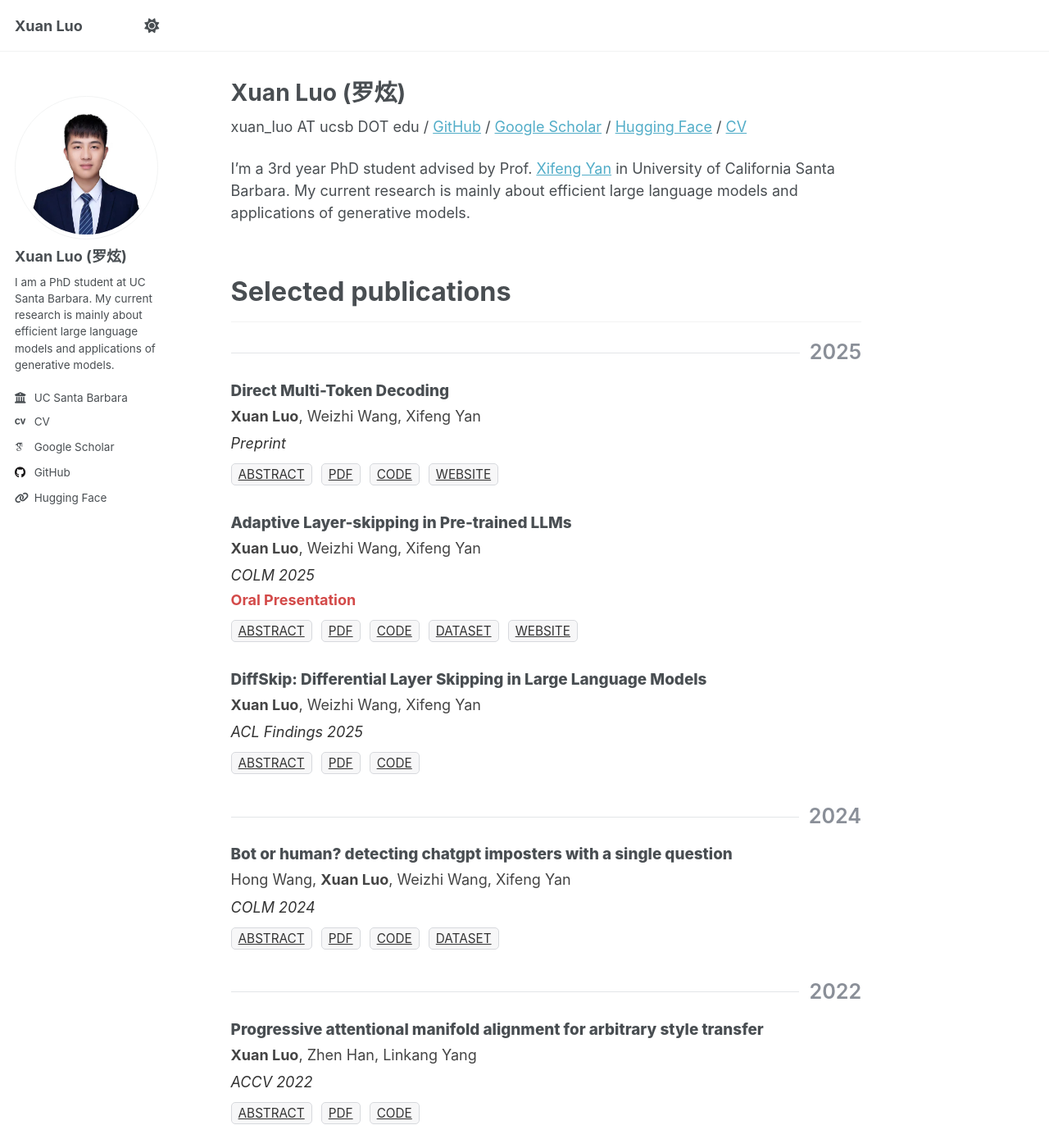
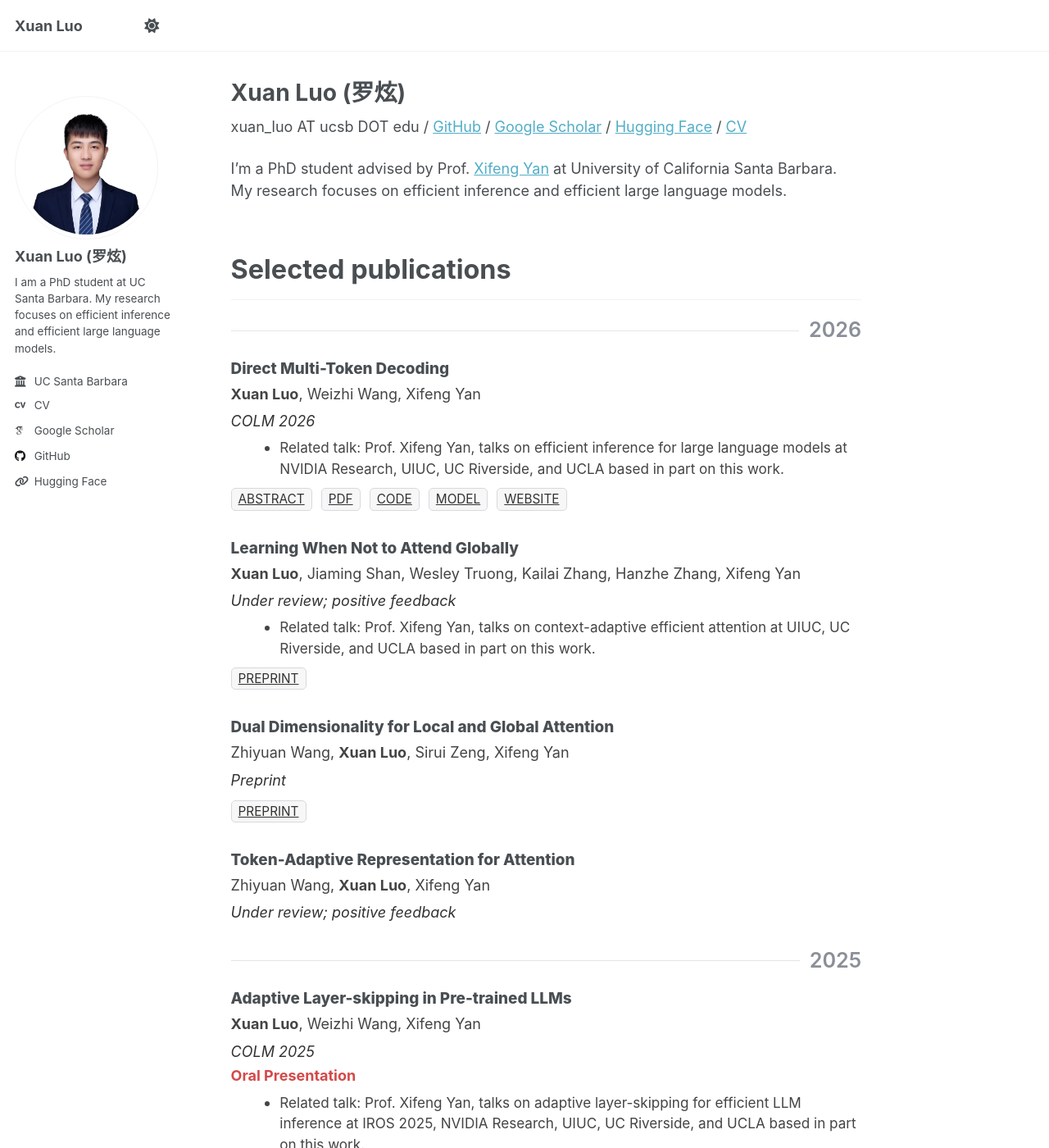
Before and after one commit to luoxuan-cs/luoxuan-cs.github.io, a Jekyll site: the page built from _pages/about.md, in a window 1280 px wide and 1400 px high. Shown: the whole window at 82% size. Built offline with Jekyll 4.4.1, drawn with Linux system fonts in a browser that asks for light colours; some web fonts are replaced; a script that is not in the unit is left out; some of the changed text lies outside the part shown.

Commit message:
Update homepage content

```diff
--- a/_config.yml
+++ b/_config.yml
@@ -12,7 +12,7 @@ site_theme               : "default" # Currently available options are "default"
 title                    : "Xuan Luo"
 title_separator          : "-"
 name                     : &name "Xuan Luo (罗炫)"
-description              : &description "PhD student at UC Santa Barbara. Efficient LLMs and generative models."
+description              : &description "PhD student at UC Santa Barbara. Efficient inference and efficient large language models."
 url                      : https://luoxuan-cs.github.io # The base hostname & protocol for your site e.g. "https://[your GitHub username].github.io",
                                                            # or if you already have some other page hosted on Github then use "https://[your GitHub username].github.io/[Your Repo Name]"
 baseurl                  : "" # the subpath of your site, e.g. "/blog"
@@ -26,7 +26,7 @@ author:
   avatar           : "profile.png"
   name             : "Xuan Luo (罗炫)"
   pronouns         :
-  bio              : "I am a PhD student at UC Santa Barbara. My current research is mainly about efficient large language models and applications of generative models."
+  bio              : "I am a PhD student at UC Santa Barbara. My research focuses on efficient inference and efficient large language models."
   location         :
   employer         : "UC Santa Barbara"
   uri              :
--- a/_pages/about.md
+++ b/_pages/about.md
@@ -6,16 +6,19 @@ author_profile: true
 
 xuan_luo AT ucsb DOT edu / [GitHub](https://github.com/luoxuan-cs) / [Google Scholar](https://scholar.google.com/citations?user=z5pKzAcAAAAJ&hl) / [Hugging Face](https://huggingface.co/xuan-luo) / [CV](/images/cv/CV-XuanLuo.pdf)
 
-I'm a 3rd year PhD student advised by Prof. [Xifeng Yan](https://sites.cs.ucsb.edu/~xyan/) in University of California Santa Barbara. My current research is mainly about efficient large language models and applications of generative models.
+I'm a PhD student advised by Prof. [Xifeng Yan](https://sites.cs.ucsb.edu/~xyan/) at University of California Santa Barbara. My research focuses on efficient inference and efficient large language models.
 
 ## Selected publications
 
 <div class="pubs">
-  <div class="pub-year">2025</div>
+  <div class="pub-year">2026</div>
   <div class="pub-item">
     <div class="pub-title"><a href="/dmtd/">Direct Multi-Token Decoding</a></div>
     <div class="pub-authors"><strong>Xuan Luo</strong>, Weizhi Wang, Xifeng Yan</div>
-    <div class="pub-venue">Preprint</div>
+    <div class="pub-venue">COLM 2026</div>
+    <ul class="pub-related">
+      <li>Related talk: Prof. Xifeng Yan, talks on efficient inference for large language models at NVIDIA Research, UIUC, UC Riverside, and UCLA based in part on this work.</li>
+    </ul>
     <div class="pub-buttons">
       <span class="btn-popover">
         <a class="btn-tag" href="#" onclick="return false;">ABSTRACT</a>
@@ -25,14 +28,43 @@ I'm a 3rd year PhD student advised by Prof. [Xifeng Yan](https://sites.cs.ucsb.e
       </span>
       <a class="btn-tag" href="/images/dmtd/DMTD_arxiv.pdf">PDF</a>
       <a class="btn-tag" href="https://github.com/luoxuan-cs/Direct-Multitoken-Decoding">CODE</a>
+      <a class="btn-tag" href="https://huggingface.co/xuan-luo/DMTD-Qwen3-4B">MODEL</a>
       <a class="btn-tag" href="/dmtd/">WEBSITE</a>
     </div>
   </div>
+  <div class="pub-item">
+    <div class="pub-title">Learning When Not to Attend Globally</div>
+    <div class="pub-authors"><strong>Xuan Luo</strong>, Jiaming Shan, Wesley Truong, Kailai Zhang, Hanzhe Zhang, Xifeng Yan</div>
+    <div class="pub-venue">Under review; positive feedback</div>
+    <ul class="pub-related">
+      <li>Related talk: Prof. Xifeng Yan, talks on context-adaptive efficient attention at UIUC, UC Riverside, and UCLA based in part on this work.</li>
+    </ul>
+    <div class="pub-buttons">
+      <a class="btn-tag" href="https://arxiv.org/abs/2512.22562">PREPRINT</a>
+    </div>
+  </div>
+  <div class="pub-item">
+    <div class="pub-title">Dual Dimensionality for Local and Global Attention</div>
+    <div class="pub-authors">Zhiyuan Wang, <strong>Xuan Luo</strong>, Sirui Zeng, Xifeng Yan</div>
+    <div class="pub-venue">Preprint</div>
+    <div class="pub-buttons">
+      <a class="btn-tag" href="https://arxiv.org/abs/2606.18587">PREPRINT</a>
+    </div>
+  </div>
+  <div class="pub-item">
+    <div class="pub-title">Token-Adaptive Representation for Attention</div>
+    <div class="pub-authors">Zhiyuan Wang, <strong>Xuan Luo</strong>, Xifeng Yan</div>
+    <div class="pub-venue">Under review; positive feedback</div>
+  </div>
+  <div class="pub-year">2025</div>
   <div class="pub-item">
     <div class="pub-title"><a href="/flexidepth/">Adaptive Layer-skipping in Pre-trained LLMs</a></div>
     <div class="pub-authors"><strong>Xuan Luo</strong>, Weizhi Wang, Xifeng Yan</div>
     <div class="pub-venue">COLM 2025</div>
     <div class="pub-oral">Oral Presentation</div>
+    <ul class="pub-related">
+      <li>Related talk: Prof. Xifeng Yan, talks on adaptive layer-skipping for efficient LLM inference at IROS 2025, NVIDIA Research, UIUC, UC Riverside, and UCLA based in part on this work.</li>
+    </ul>
     <div class="pub-buttons">
       <span class="btn-popover">
         <a class="btn-tag" href="#" onclick="return false;">ABSTRACT</a>
@@ -110,3 +142,28 @@ I'm a 3rd year PhD student advised by Prof. [Xifeng Yan](https://sites.cs.ucsb.e
     </div>
   </div>
 </div>
+
+## Experience
+
+<div class="pubs">
+  <div class="pub-item">
+    <div class="pub-title">Research Scientist Intern, TikTok</div>
+    <div class="pub-authors">San Jose, CA</div>
+    <div class="pub-venue">Jun 2026 - Sep 2026</div>
+    <ul class="pub-related">
+      <li>Recommendation LLMs, reinforcement learning, and GenAI; large-scale pre-training for Recommendation-LLMs, including training acceleration and MoE model optimization.</li>
+    </ul>
+  </div>
+  <div class="pub-item">
+    <div class="pub-title">Lead Developer / AI Researcher, BioPACIFIC MIP (NSF Materials Innovation Platform)</div>
+    <div class="pub-authors">University of California Santa Barbara</div>
+    <div class="pub-venue">Apr 2025 - Jun 2026</div>
+    <ul class="pub-related">
+      <li>Full-stack developed a domain-specific AI system for scientific literature analysis and experimental result synthesis, and optimized the agent system for production deployment.</li>
+    </ul>
+  </div>
+</div>
+
+## Professional Services
+
+Reviewer: COLM 2026, COLM 2025, NeurIPS 2024, ACCV 2022.
--- a/_sass/layout/_custom.scss
+++ b/_sass/layout/_custom.scss
@@ -60,6 +60,15 @@
   margin-top: 0.15rem;
 }
 
+.pub-related {
+  margin: 0.35rem 0 0.2rem 1.1rem;
+  color: #444;
+  font-size: 0.95rem;
+}
+.pub-related li {
+  margin-bottom: 0.2rem;
+}
+
 .pub-buttons {
   margin-top: 0.55rem;
 }
```
Also changed, not shown: 1 other file.
